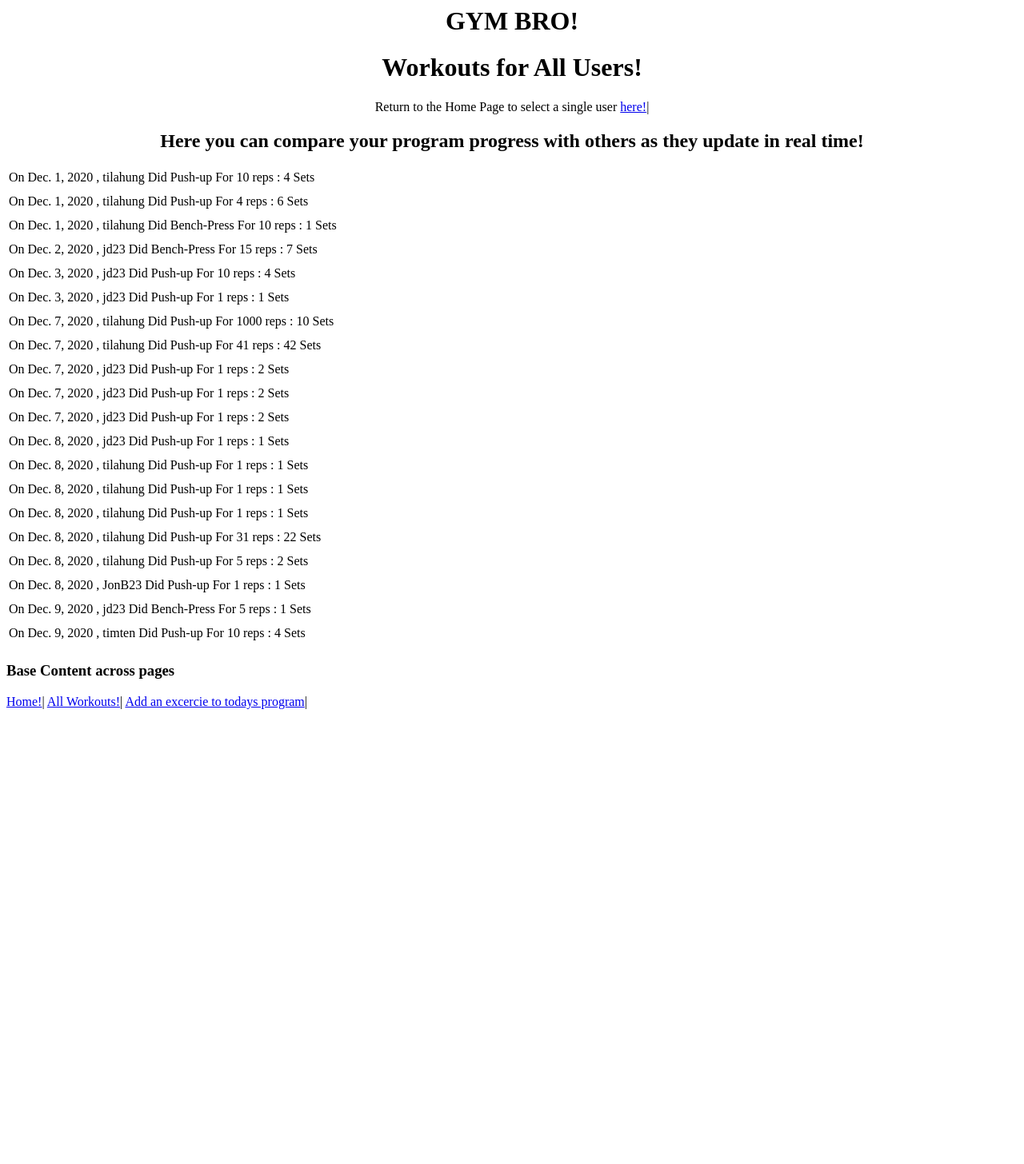
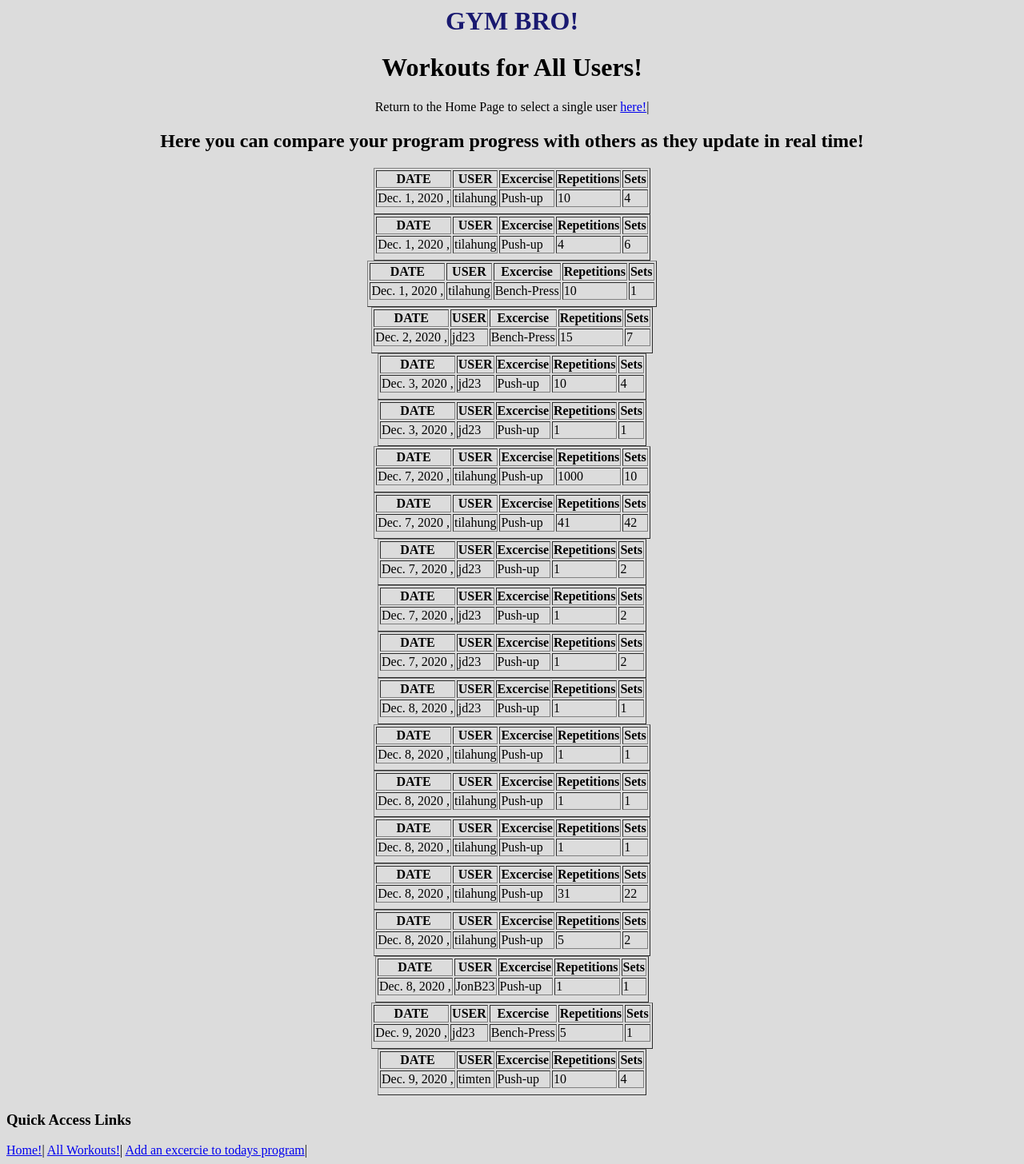
Before and after one commit to tilly-bu/cs108, a Django app: page /gym_bro/program/1 in a window 1280 px wide. Shown: the whole page at 80% size. Before the commit the page ends 887 px from the top, so only its background shows below. Run offline with Django 3.2, Linux system fonts and the light colour scheme; data comes from the database, SQL or seed files in the repository; both versions use the stored data as it was after the commit.

Commit message:
Final Version!

```diff
--- a/gym_bro/templates/gym_bro/base.html
+++ b/gym_bro/templates/gym_bro/base.html
@@ -1,10 +1,10 @@
      <title>GYM BRO!</title>
-     <center> <head> <h1> GYM BRO! </h1> </head> </center>
+     <center> <head> <h1 style="color: midnightblue;"> GYM BRO! </h1> </head> </center>
 
      {% block content %}
 
      {% endblock %}
-     <h3> Base Content  across pages </h3>
+     <h3> Quick Access Links</h3>
      <a href="{% url 'home' %}">Home!</a>|
      <a href="{% url 'workouts' %}">All Workouts!</a>|
      <a href="{% url 'update_program' %}">Add an excercie to todays program</a>|
--- a/gym_bro/templates/gym_bro/create_user_form.html
+++ b/gym_bro/templates/gym_bro/create_user_form.html
@@ -1,6 +1,7 @@
 <!--Form To add a user to the directory -->
 {%extends 'gym_bro/base.html' %}
 {% block content %}
+<body style="background-color: gainsboro;">
 <center>
 <h1>Add a User </h1>
 
--- a/gym_bro/templates/gym_bro/create_workout_form.html
+++ b/gym_bro/templates/gym_bro/create_workout_form.html
@@ -1,6 +1,6 @@
 <!--Form to add am excercise to the workout directory-->
 
-
+<body style="background-color: gainsboro;">
 <h1> Add an Excercise to the Workouts directory</h1>
 
 <form method="POST">
--- a/gym_bro/templates/gym_bro/delete_user.html
+++ b/gym_bro/templates/gym_bro/delete_user.html
@@ -1,6 +1,6 @@
 
 <!--template to prompt the user to delete a user from the database -->
-
+<<body style="background-color: gainsboro;">
 <h3>Are you sure you want to delete this user and all the associated program data? </h3>
 
 {{duser.}}
--- a/gym_bro/templates/gym_bro/edit_workout_form.html
+++ b/gym_bro/templates/gym_bro/edit_workout_form.html
@@ -4,6 +4,7 @@
     it does update the server though.-->
  {% extends 'gym_bro/base.html' %}
  {% block content %}
+<body style="background-color: gainsboro;">
 <h1> Edit an Excercise to the Workouts directory</h1>
 
 <form method="POST">
--- a/gym_bro/templates/gym_bro/program.html
+++ b/gym_bro/templates/gym_bro/program.html
@@ -6,36 +6,43 @@ To avoid crisis by rearranging, I simply added links to the individual users-->
 {% extends 'gym_bro/base.html' %}
 {% block content %}
 <html>
+<body style="background-color: gainsboro;">
+
 
 <center>
 <h1>Workouts for All Users! </h1>
+
 Return to the Home Page to select a single user <a href="{% url 'home' %}">here!</a>|
 
     <h2>Here you can compare your program progress with others as they update in real time!<h2>
-</center>
+
 
 
 {% for p in program %}
-<table>
+<table border="1">
 <tr>
+    <th>DATE</th>
+    <th>USER</th>
+    <th>Excercise</th>
+    <th>Repetitions</th>
+    <th>Sets</th>
+</tr>
+<tr>
+    <td> {{p.date}} , </td>
+    <td> {{p.user}}</td>
+    <td> {{p.excercises}}  </td>
+    <td> {{p.reps}} </td>
+    <td> {{p.sets}} </td>
 
-    <td> On {{p.date}} , </td>
-    <td> {{p.user}} Did  {{p.excercises}} </td>
-    <td> For  {{p.reps}} reps : {{p.sets}} Sets  </td>
+
+<tr></tr><tr></tr><tr></tr>
+
+
+</table>
+{% endfor %}
 
 
 
-<td></td>
-<td></td>
-<tr></tr><tr></tr><tr></tr>
-</tr>
-
-</table>
-{% endfor %}
-</ul>
-
-
-
-</html>
+</center>
 
 {% endblock %}
--- a/gym_bro/templates/gym_bro/single_workout.html
+++ b/gym_bro/templates/gym_bro/single_workout.html
@@ -3,6 +3,7 @@
 {% block content %}
 
 <center>
+<body style="background-color: gainsboro;">
 <h1> {{workout.name}} </h1>
 <h3> {{workout.description}}  </h3>
 
```
Also changed, not shown: gym_bro/templates/gym_bro/Gym_Bro_Home_PageView.html (+6 -8 lines), gym_bro/templates/gym_bro/user_page.html (+15 -2 lines), gym_bro/templates/gym_bro/workouts.html (+11 -5 lines), db.sqlite3, gym_bro/views.py (line endings or trailing spaces).
